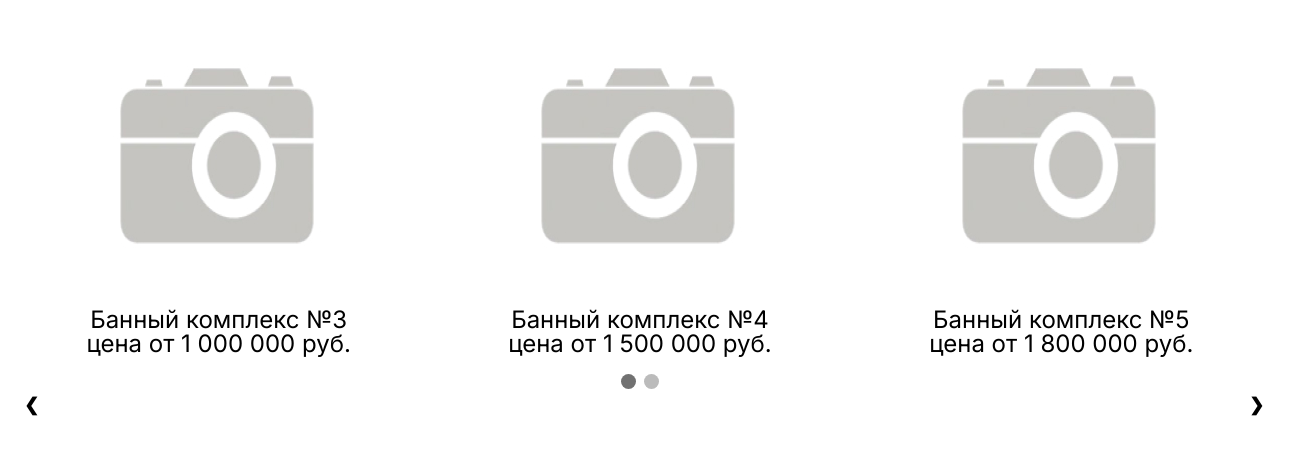
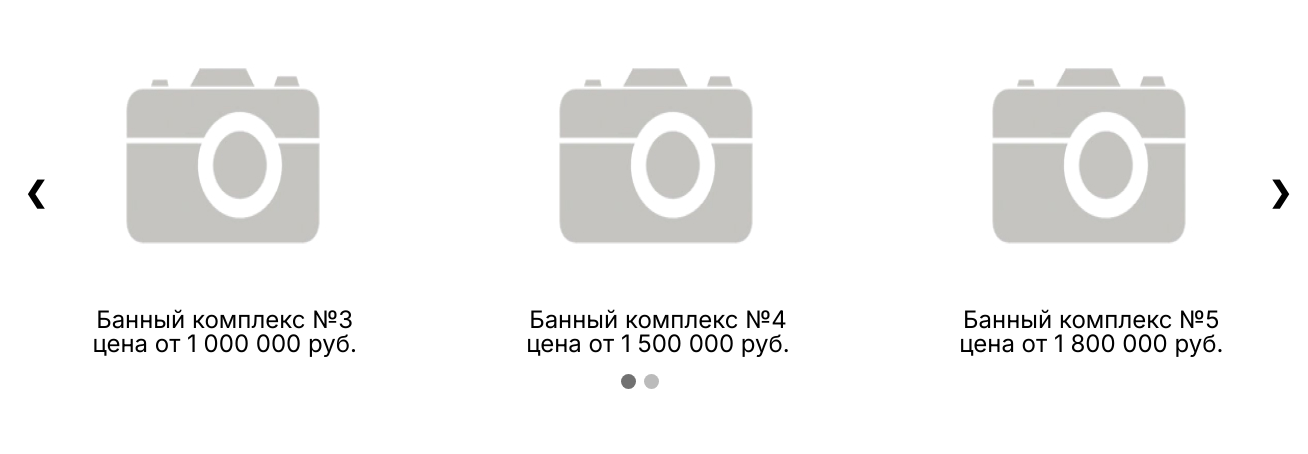
Before and after one commit to alexander-ponkratov/landing-baths, a plain HTML site: page gallery.html in a window 1280 px wide. Shown: the whole page, 1308 px wide, since content can reach past the window. Drawn offline with Linux system fonts and the light colour scheme.

Commit message:
edit gallery.css 6

```diff
--- a/css/gallery.css
+++ b/css/gallery.css
@@ -4,8 +4,9 @@
 
 /* Slideshow container */
 .slideshow-container {
-  max-width: 1300px;
+  width: 1300px;
   margin: auto;
+  position: relative;
 }
 
 .mySlides-grid {
@@ -32,7 +33,7 @@
   padding: 16px;
   /* color: white; */
   font-weight: bold;
-  font-size: 18px;
+  font-size: 28px;
   transition: 0.6s ease;
   border-radius: 0 3px 3px 0;
   user-select: none;
```
